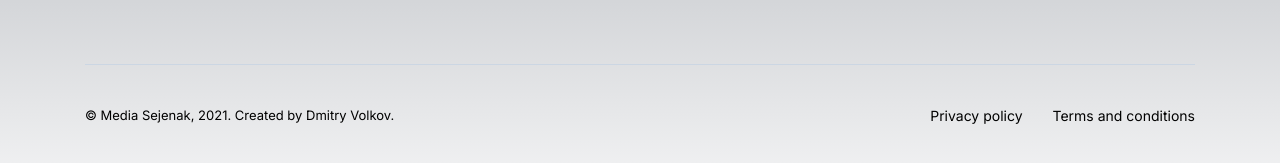
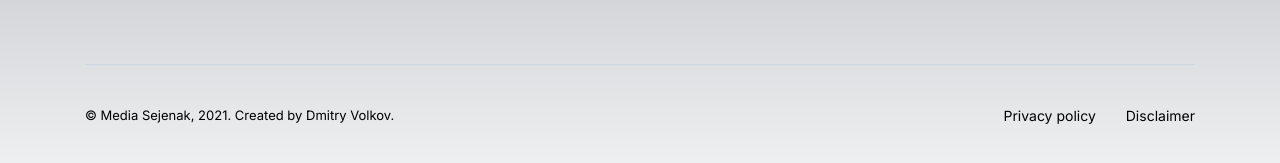
Before and after one commit to mediasejenak/mediasejenak.github.io, a Jekyll site: the page built from _posts/2021-8-6-twitter-fleet-resmi-dimatikan.md, in a window 1280 px wide and 900 px high, scrolled down 1293 px. Shown: the part 734-897 px from the top of the window. Built offline with Jekyll 4.4.1, drawn with Linux system fonts in a browser that asks for light colours; nearby versions of some CDN libraries; library files that are not in the unit come from our copies; a script that is not in the unit is left out; comment, search, counter and statistics services are not loaded.

Commit message:
Update footer.html

```diff
--- a/_includes/footer.html
+++ b/_includes/footer.html
@@ -35,7 +35,7 @@
 					<div class="footer__content">
 						<div class="footer__links">
 							<a href="https://www.mediasejenak.xyz/privacy-policy.html">Privacy policy</a>
-							<a href="#">Terms and conditions</a>
+							<a href="https://www.mediasejenak.xyz/Disclaimer">Disclaimer</a>
 						</div>
 						<small class="footer__copyright">© {{ site.title }}, 2021. Created by Dmitry Volkov</a>.</small>
 					</div>
```
